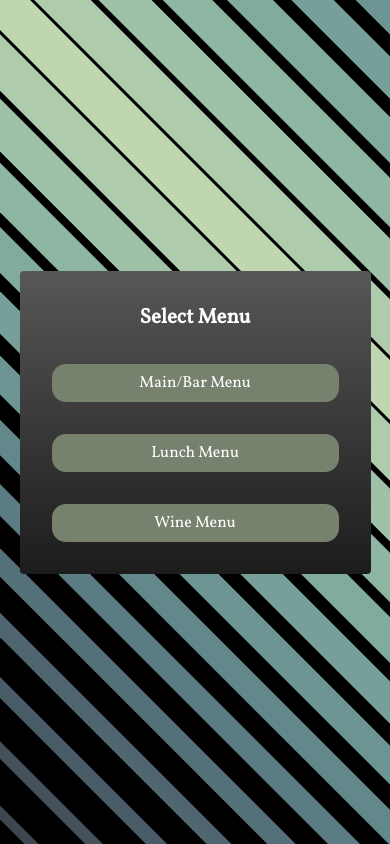
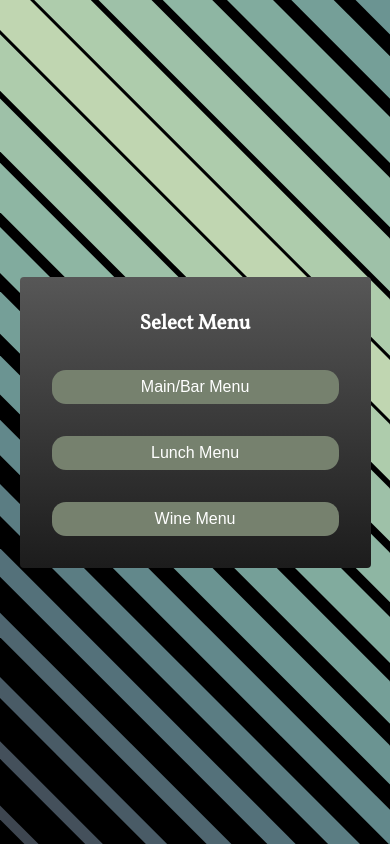
Before and after one commit to paul172v/duke-of-gordon-menu-interface--frontend, a React (Vite) app: page /menu-selection in a window 390 px wide. Built offline with nearby package versions, Linux system fonts and the light colour scheme.

Commit message:
responsive tweak

```diff
--- a/index.html
+++ b/index.html
@@ -9,6 +9,16 @@
       href="https://fonts.googleapis.com/css2?family=Cormorant+Garamond:ital,wght@1,300;1,400&family=Vollkorn:ital@0;1&display=swap"
       rel="stylesheet"
     />
+    <link
+      rel="icon"
+      href="https://duke-of-gordon-menu-interface.netlify.app/public/duke-icon.png"
+      type="image/x-icon"
+    />
+    <link
+      rel="shortcut icon"
+      href="https://duke-of-gordon-menu-interface.netlify.app/public/duke-icon.png"
+      type="image/x-icon"
+    />
     <meta name="viewport" content="width=device-width, initial-scale=1.0" />
     <title>Vite + React + TS</title>
   </head>
--- a/src/App.module.scss
+++ b/src/App.module.scss
@@ -18,13 +18,3 @@
   align-items: center;
   justify-content: center;
 }
-
-@media (max-width: 480px) {
-  .page {
-    max-width: 90vw;
-    display: flex;
-    flex-direction: column;
-    align-items: center;
-    justify-content: center;
-  }
-}
--- a/src/index.css
+++ b/src/index.css
@@ -29,7 +29,6 @@ h2,
 h3,
 h4,
 h5,
-button,
 label {
   font-family: "Vollkorn", serif;
 }
```
Also changed, not shown: public/duke-icon.png (added).
